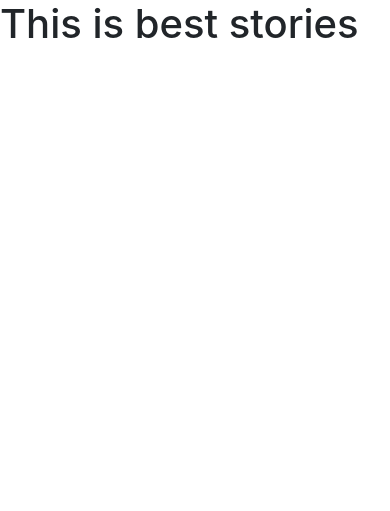
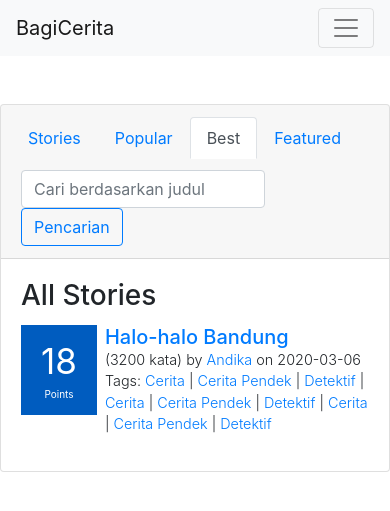
Before and after one commit to ristiriantoadi/django-bagi-cerita, a Django app: page /stories/best in a window 390 px wide. Shown: the top 511 px of the page. Run offline with Django 3.2, Linux system fonts and the light colour scheme; some libraries are stand-ins or nearby versions.

Commit message:
responsive design for stories page done

```diff
--- a/static/style.css
+++ b/static/style.css
@@ -1,5 +1,11 @@
 /* h3{
     color: blue;
+} */
+
+/* @media all and (max-width: 990px){
+    .form-inline{
+        display: block;
+    }
 } */
 
 .score-box{
@@ -17,11 +23,33 @@
     font-size: 10px;
 }
 
+.story-box{
+    width: 100%;
+    display: flex;
+}
+
+.story-box .score-box{
+    max-height: 90px;
+}
+
 .story-box .info {
-    width: 90%;
+    /* width: 90%; */
 }
 
 .story-box .info .text{
     display: block;
     font-size: 0.9em;
 }
+
+.story-box .info .text.tags{
+    /* width: 60%; */
+
+}
+
+.searchbar {
+    width: 70% !important;
+}
+
+/* .stories-card-header{
+
+} */
--- a/story/views.py
+++ b/story/views.py
@@ -4,13 +4,25 @@ from django.shortcuts import render,redirect
 def home_view(request,*args, **kwargs):
     return redirect("stories")
 def stories_view(request):
-    return render(request,"story/stories.html")
+    context={
+        "page":"stories"
+    }
+    return render(request,"story/stories.html",context)
 def popular_stories_view(request):
-    return render(request,"story/popular_stories.html")
+    context={
+        "page":"popular"
+    }
+    return render(request,"story/stories.html",context)
 def best_stories_view(request):
-    return render(request,"story/best_stories.html")
+    context={
+        "page":"best"
+    }
+    return render(request,"story/stories.html",context)
 def featured_stories_view(request):
-    return render(request,"story/featured_stories.html")
+    context={
+        "page":"featured"
+    }
+    return render(request,"story/stories.html",context)
 def story_view(request,story_id):
     context={
         "id":story_id
--- a/templates/story/stories.html
+++ b/templates/story/stories.html
@@ -17,25 +17,25 @@
             <div class="card" style="width: 100%">
                 <div class="card-header">
                     <div class="row">
-                       <div class="col">
+                       <div class="col-lg-6 mb-4">
                             <ul class="nav nav-tabs card-header-tabs">
                                 <li class="nav-item">
-                                <a class="nav-link active" aria-current="true" href="#">Stories</a>
+                                    <a class="nav-link {% if page == 'stories' %} active {% endif %}" aria-current="true" href="/stories">Stories</a>
                                 </li>
                                 <li class="nav-item">
-                                <a class="nav-link" href="#">Popular</a>
+                                    <a class="nav-link {% if page == 'popular' %} active {% endif %} " href="/stories/popular">Popular</a>
                                 </li>
                                 <li class="nav-item">
-                                <a class="nav-link" href="#">Best</a>
+                                    <a class="nav-link {% if page == 'best' %} active {% endif %}" href="/stories/best">Best</a>
                                 </li>
                                 <li class="nav-item">
-                                <a class="nav-link" href="#">Featured</a>
+                                    <a class="nav-link {% if page == 'featured' %} active {% endif %}" href="/stories/featured">Featured</a>
                                 </li>
                             </ul>
                        </div>
-                       <div class="col">
+                       <div class="col-lg-6">
                             <form class="form-inline">
-                                <input style="width:70%;display: inline-block" class="form-control mr-2" type="search" placeholder="Cari berdasarkan judul" aria-label="Search">
+                                <input class="searchbar form-control mr-2" type="search" placeholder="Cari berdasarkan judul" aria-label="Search">
                                 <button class="btn btn-outline-primary" type="submit">Pencarian</button>
                             </form>
                        </div>
@@ -44,7 +44,18 @@
                 <div class="card-body">
                     <h3 class="card-title">All Stories</h3>
                     <div class="story-box mb-3">
-                        <div class="container-fluid">
+                        <div class="score-box mr-2">
+                            <div class="points-number text-center mb-0">18</div>
+                            <div class="points-text text-center">Points</div>
+                        </div>
+                        <div class="info">
+                            <h5 class="mb-0"><a href="google.com">Halo-halo Bandung</a></h5>
+                            <span class="text font-weight-light">(3200 kata) by <a href="youtube.com">Andika</a> on 2020-03-06</span>
+                            <span class="text tags font-weight-light">Tags: <a href="twitter.com">Cerita</a> | <a href="twitter.com">Cerita Pendek</a> | <a href="twitter.com">Detektif</a>
+                                | <a href="twitter.com">Cerita</a> | <a href="twitter.com">Cerita Pendek</a> | <a href="twitter.com">Detektif</a>
+                                | <a href="twitter.com">Cerita</a> | <a href="twitter.com">Cerita Pendek</a> | <a href="twitter.com">Detektif</a>
+                        </div>
+                        <!-- <div class="container-fluid">
                             <div class="row">
                                 <div class="score-box mr-2">
                                     <div class="points-number text-center mb-0">18</div>
@@ -53,10 +64,12 @@
                                 <div class="info">
                                     <h5 class="mb-0"><a href="google.com">Halo-halo Bandung</a></h5>
                                     <span class="text font-weight-light">(3200 kata) by <a href="youtube.com">Andika</a> on 2020-03-06</span>
-                                    <span class="text font-weight-light">Tags: <a href="twitter.com">Cerita</a> | <a href="twitter.com">Cerita Pendek</a> | <a href="twitter.com">Detektif</a>
+                                    <span class="text tags font-weight-light">Tags: <a href="twitter.com">Cerita</a> | <a href="twitter.com">Cerita Pendek</a> | <a href="twitter.com">Detektif</a>
+                                        | <a href="twitter.com">Cerita</a> | <a href="twitter.com">Cerita Pendek</a> | <a href="twitter.com">Detektif</a>
+                                        | <a href="twitter.com">Cerita</a> | <a href="twitter.com">Cerita Pendek</a> | <a href="twitter.com">Detektif</a>
                                 </div>
                             </div>
-                        </div>
+                        </div> -->
                     </div>
                 </div>
             </div>
```
